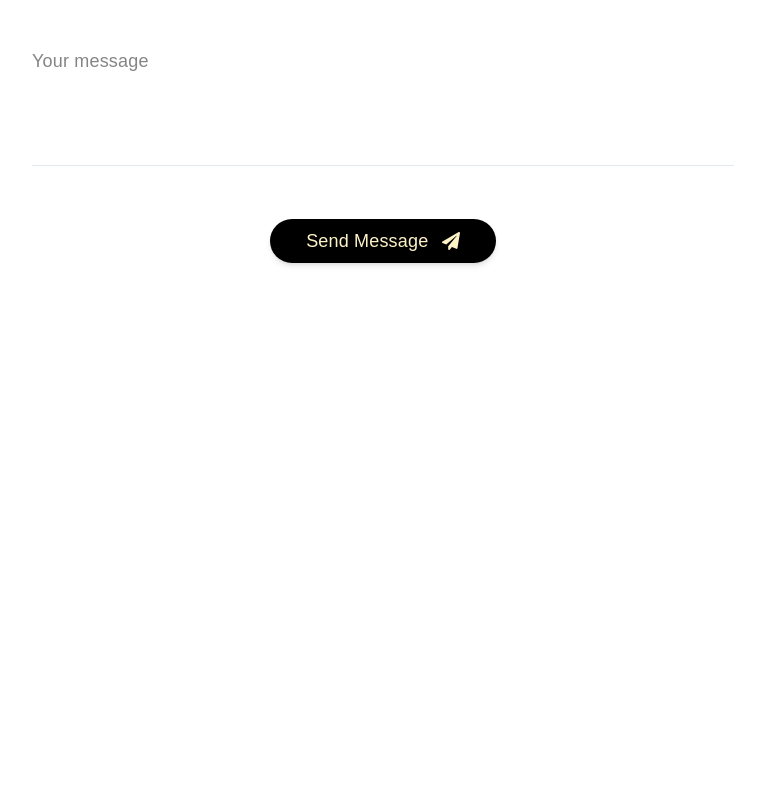
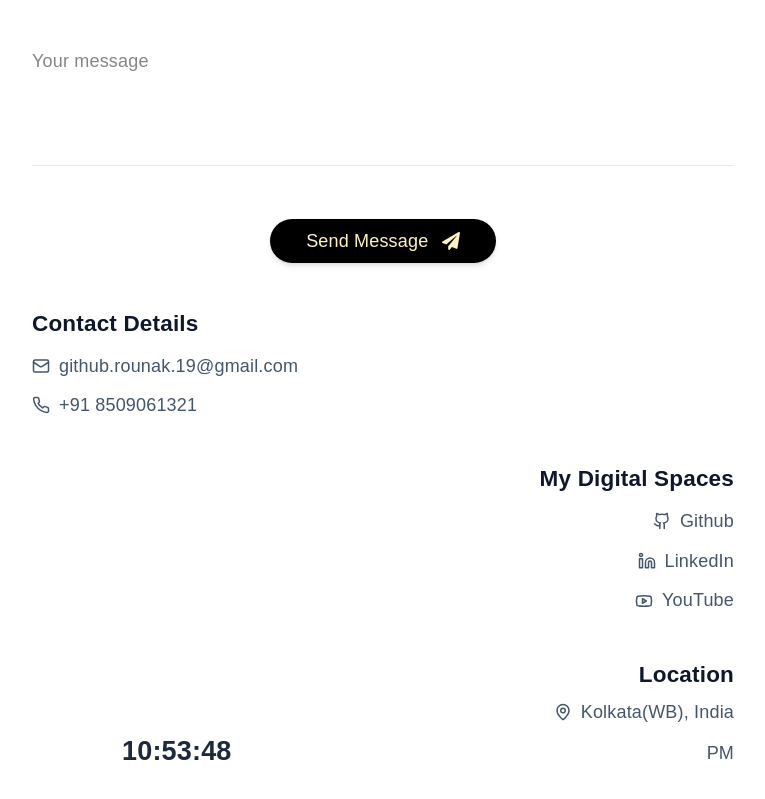
Before and after one commit to rou-nak-cloud/Dev.Portfolios, a React (Vite) app in the folder Portfolio_v3.1/: page / in a window 1280 px wide. Shown: the part 7828-8627 px from the top of the page, without its empty margins (257-1022 px from the left). Before the commit the page ends 8334 px from the top, so only its background shows below. Built offline with nearby package versions, Linux system fonts and the light colour scheme; a web font is replaced by a local one.

Commit message:
contact links section pv3

```diff
--- a/Portfolio_v3.1/src/components/Contact.jsx
+++ b/Portfolio_v3.1/src/components/Contact.jsx
@@ -1,5 +1,6 @@
 import React from "react";
 import { FaArrowRight, FaPaperPlane } from "react-icons/fa";
+import ContactLinks from "../utilities/ContactLinks";
 
 const Contact = () => {
   return (
@@ -87,6 +88,9 @@ const Contact = () => {
           </button>
         </div>
       </form>
+
+      {/* Contact Links */}
+      <ContactLinks />
     </section>
   );
 };
--- a/Portfolio_v3.1/src/constants.js
+++ b/Portfolio_v3.1/src/constants.js
@@ -258,7 +258,7 @@ export const interests = [
   },
 ];
 
-import { LuArrowUpRight } from "react-icons/lu";
+import { LuArrowUpRight, LuPhone } from "react-icons/lu";
 // import chatApp from "./projects/chat-app.png";
 import duoAtelier from "./assets/projects/duo-atelier.png";
 import editor from "./assets/projects/editor.png";
@@ -562,3 +562,34 @@ export const stats = [
     desc: "Achieved the second position in my third-year university examinations, reflecting consistent dedication and a disciplined approach to learning.",
   },
 ];
+import {
+  LuGithub,
+  LuLinkedin,
+  LuYoutube,
+  LuMapPin,
+  LuMail,
+} from "react-icons/lu";
+
+export const digitalSpaces = [
+  { label: "Github", icon: LuGithub, href: "https://github.com/rou-nak-cloud" },
+  {
+    label: "LinkedIn",
+    icon: LuLinkedin,
+    href: "https://www.linkedin.com/in/rounak-bakshi/",
+  },
+  { label: "YouTube", icon: LuYoutube, href: "#" },
+];
+
+export const contactInfo = [
+  {
+    label: "github.rounak.19@gmail.com",
+    icon: LuMail,
+    href: "mailto:github.rounak.19@gmail.com",
+  },
+  {
+    label: "+91 8509061321",
+    icon: LuPhone,
+    // href: "null",
+  },
+  { label: "Kolkata(WB), India", icon: LuMapPin, href: "#" },
+];
--- /dev/null
+++ b/Portfolio_v3.1/src/utilities/ContactLinks.jsx
@@ -0,0 +1,72 @@
+import { digitalSpaces, contactInfo } from "../constants";
+import TimeFormat from "./TimeFormat";
+
+const ContactLinks = () => {
+  return (
+    <div className="max-w-2xl mx-auto mt-10">
+      {/* 3 Column Layout on 2XL */}
+      <div className="grid gap-10 text-center md:text-left 2xl:grid-cols-3">
+        {/* Contact Details */}
+        <div className="space-y-3">
+          <h3 className="font-cabinet font-bold text-xl text-slate-900">
+            Contact Details
+          </h3>
+
+          {contactInfo.slice(0, 2).map((item, idx) => (
+            <a
+              key={idx}
+              href={item.href}
+              className="flex items-center justify-center md:justify-start gap-2 text-slate-600 hover:text-amber-500 transition-colors"
+            >
+              <item.icon className="w-4 h-4" />
+              <span className="font-cabinet">{item.label}</span>
+            </a>
+          ))}
+        </div>
+
+        {/* Digital Spaces */}
+        <div className="space-y-3">
+          <h3 className="font-cabinet font-bold text-xl text-right text-slate-900">
+            My Digital Spaces
+          </h3>
+
+          {digitalSpaces.map((space, idx) => (
+            <a
+              key={idx}
+              href={space.href}
+              target="_blank"
+              rel="noopener noreferrer"
+              className="flex items-center justify-center md:justify-end gap-2 text-slate-600 hover:text-amber-500 transition-colors"
+            >
+              <space.icon className="w-4 h-4" />
+              <span className="font-cabinet text-right">{space.label}</span>
+            </a>
+          ))}
+        </div>
+
+        {/* Location */}
+        <div className="space-y-2">
+          <h3 className="font-cabinet font-bold text-xl text-right text-slate-900">
+            Location
+          </h3>
+
+          <div className="flex items-center justify-center md:justify-end gap-2 text-slate-600">
+            {(() => {
+              const LocationIcon = contactInfo[2].icon;
+              return <LocationIcon className="w-4 h-4" />;
+            })()}
+            <span className="font-cabinet">{contactInfo[2].label}</span>
+          </div>
+          <div className="flex items-end gap-1">
+            <TimeFormat />
+            <span className="text-md font-cabinet text-slate-600 mb-1 ">
+              PM
+            </span>
+          </div>
+        </div>
+      </div>
+    </div>
+  );
+};
+
+export default ContactLinks;
--- /dev/null
+++ b/Portfolio_v3.1/src/utilities/TimeFormat.jsx
@@ -0,0 +1,35 @@
+import { useEffect, useState } from "react";
+
+const TimeFormat = () => {
+  const [time, setTime] = useState("");
+
+  useEffect(() => {
+    const updateTime = () => {
+      const kolkataTime = new Intl.DateTimeFormat("en-IN", {
+        timeZone: "Asia/Kolkata",
+        hour: "numeric",
+        minute: "numeric",
+        second: "numeric",
+        hour12: true,
+      })
+        .format(new Date())
+        .replace(/am| pm/, "");
+
+      setTime(kolkataTime);
+    };
+
+    updateTime();
+
+    const interval = setInterval(updateTime, 1000);
+
+    return () => clearInterval(interval);
+  }, []);
+
+  return (
+    <p className="font-cabinet font-semibold text-slate-800 text-2xl flex-1 ml-20 tabular-nums">
+      {time}
+    </p>
+  );
+};
+
+export default TimeFormat;
```
